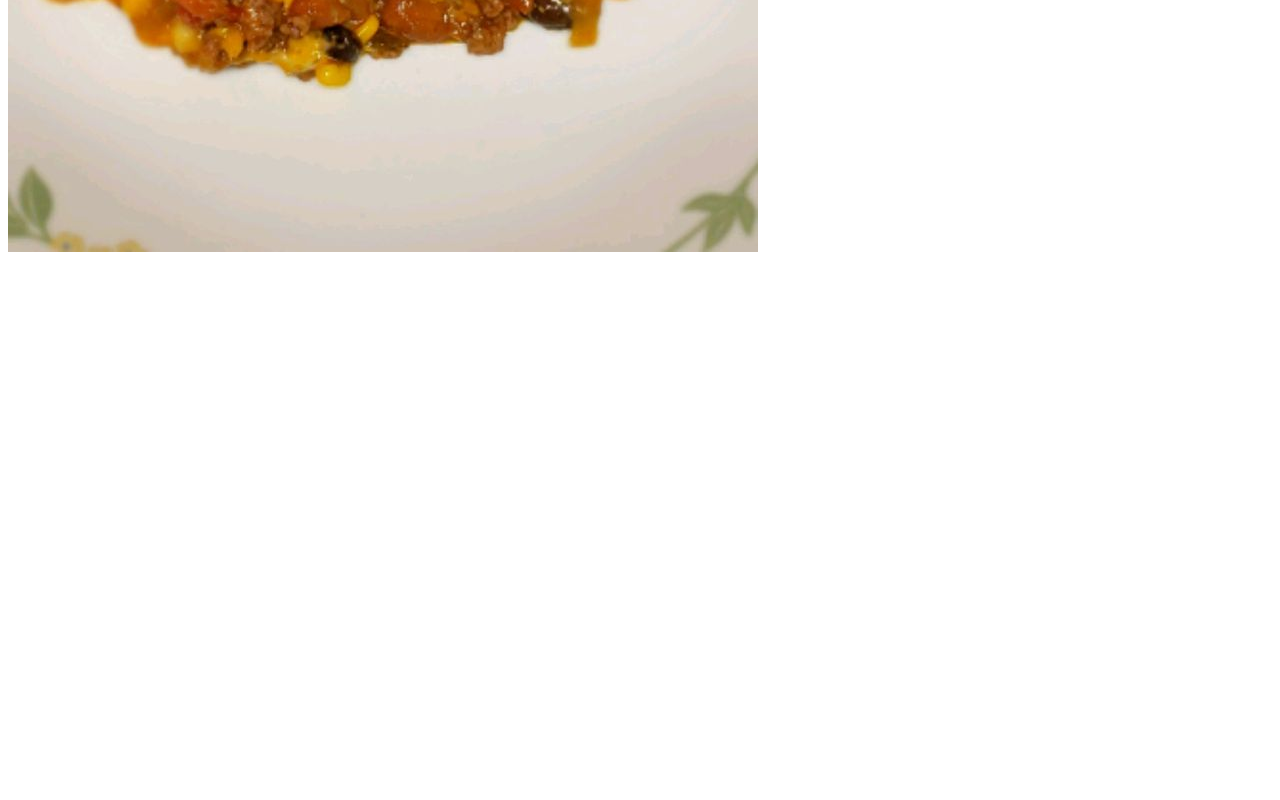
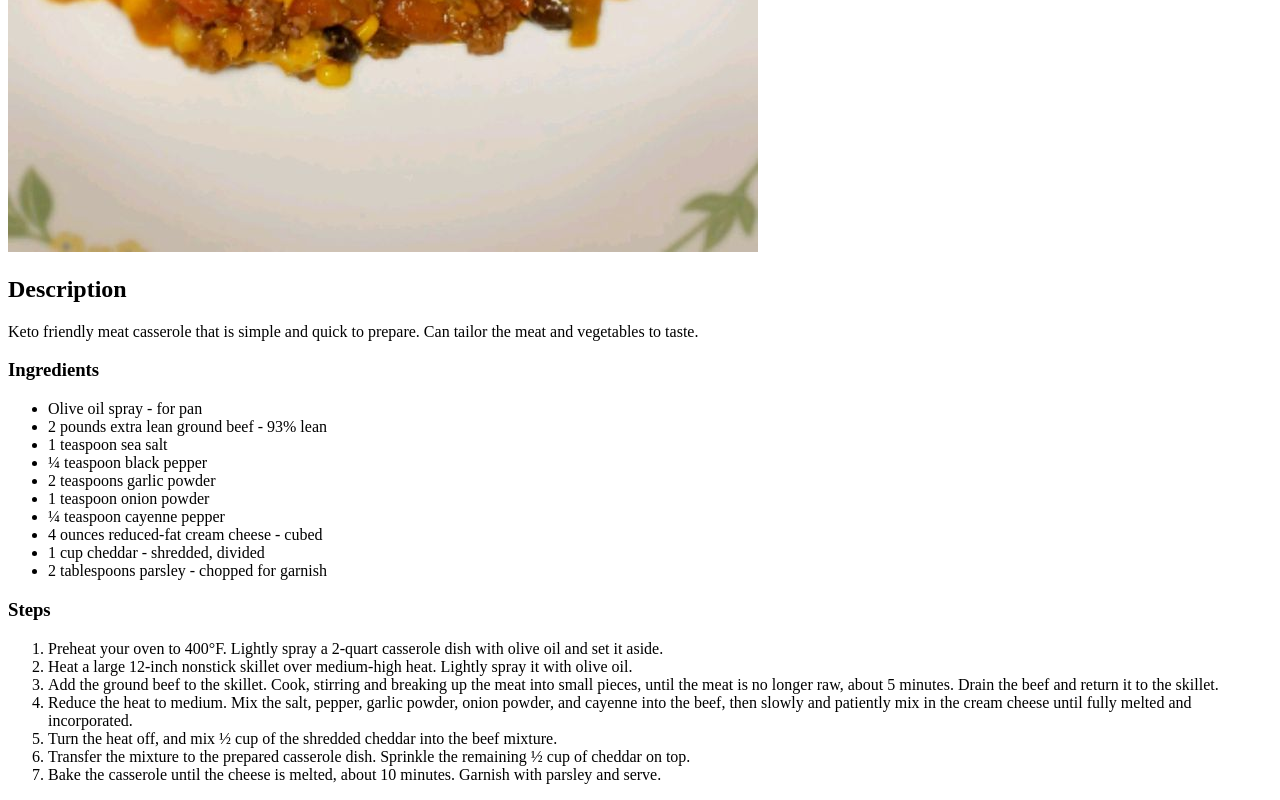
Before and after one commit to jtango727/odin-recipes, a plain HTML site: page recipes/meat_casserole.html in a window 1280 px wide. Shown: the part 578-1378 px from the top of the page. Before the commit the page ends 842 px from the top, so only its background shows below. Drawn offline with Linux system fonts and the light colour scheme.

Commit message:
Update meat_casserole.html

```diff
--- a/recipes/meat_casserole.html
+++ b/recipes/meat_casserole.html
@@ -9,5 +9,36 @@
         <h1>Meat and Cheese Casserole</h1>
 
         <img src="../images/meat_casserole.jpg" alt="meat casserole">
+
+        <h2>Description</h2>
+
+        <p>
+            Keto friendly meat casserole that is simple and quick to prepare.  Can tailor the meat and vegetables to taste.
+        </p>
+
+        <h3>Ingredients</h3>
+        <ul>
+            <li>Olive oil spray - for pan</li>
+            <li>2 pounds extra lean ground beef - 93% lean</li>
+            <li>1 teaspoon sea salt</li>
+            <li>¼ teaspoon black pepper</li>
+            <li>2 teaspoons garlic powder</li>
+            <li>1 teaspoon onion powder</li>
+            <li>¼ teaspoon cayenne pepper</li>
+            <li>4 ounces reduced-fat cream cheese - cubed</li>
+            <li>1 cup cheddar - shredded, divided</li>
+            <li>2 tablespoons parsley - chopped for garnish</li>
+        </ul>
+
+        <h3>Steps</h3>
+        <ol>
+            <li>Preheat your oven to 400°F. Lightly spray a 2-quart casserole dish with olive oil and set it aside.</li>
+            <li>Heat a large 12-inch nonstick skillet over medium-high heat. Lightly spray it with olive oil.</li>
+            <li>Add the ground beef to the skillet. Cook, stirring and breaking up the meat into small pieces, until the meat is no longer raw, about 5 minutes. Drain the beef and return it to the skillet.</li>
+            <li>Reduce the heat to medium. Mix the salt, pepper, garlic powder, onion powder, and cayenne into the beef, then slowly and patiently mix in the cream cheese until fully melted and incorporated.</li>
+            <li>Turn the heat off, and mix ½ cup of the shredded cheddar into the beef mixture.</li>
+            <li>Transfer the mixture to the prepared casserole dish. Sprinkle the remaining ½ cup of cheddar on top.</li>
+            <li>Bake the casserole until the cheese is melted, about 10 minutes. Garnish with parsley and serve.</li>
+        </ol>
     </body>
 </html>
```
